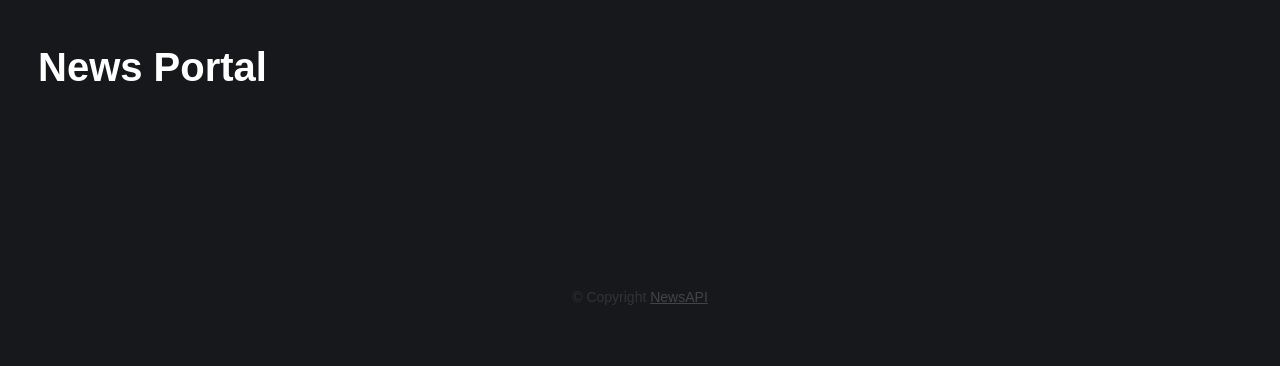
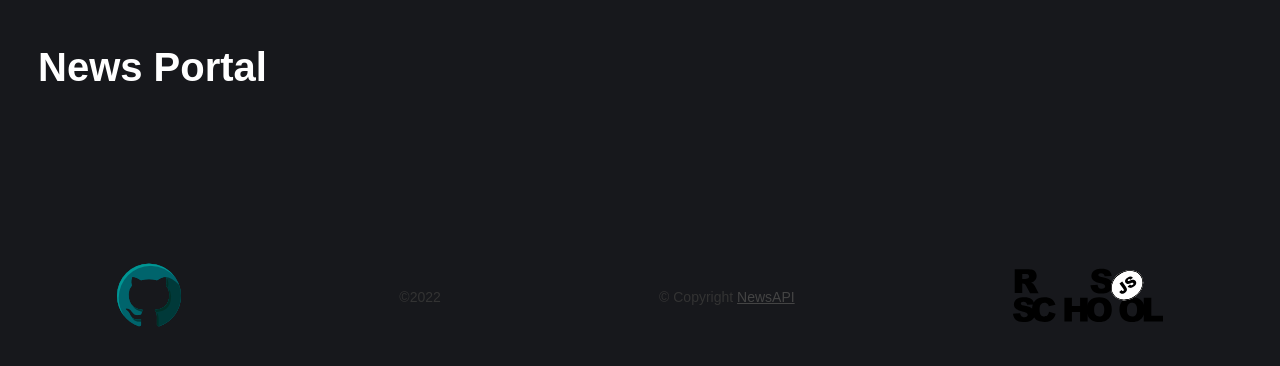
Before and after one commit to SvetlanaVl/JSFE2022Q3, a website built with webpack: page migration-newip-to-ts/src/index.html in a window 1280 px wide. Built offline with nearby package versions, Linux system fonts and the light colour scheme; no server answers.

Commit message:
feat: add a link to the github, the year of creation, the course logo in the footer

```diff
--- a/migration-newip-to-ts/src/global.css
+++ b/migration-newip-to-ts/src/global.css
@@ -17,7 +17,7 @@ footer {
   height: 100px;
   display: flex;
   align-items: center;
-  justify-content: center;
+  justify-content: space-around;
 }
 footer .copyright {
   font-size: 14px;
@@ -33,3 +33,6 @@ footer .copyright a:hover {
 footer .copyright:before {
   content: '©';
 }
+footer .img-rsschool {
+  width: 150px;
+}
--- a/migration-newip-to-ts/src/index.html
+++ b/migration-newip-to-ts/src/index.html
@@ -15,9 +15,16 @@
       <div class="news"></div>
     </main>
     <footer>
+      <a class="link" href="https://github.com/SvetlanaVl" target="_blank">
+        <img class="img-github" src="<%= require('./assets/github1.png') %>" alt="my github">
+      </a>
+      <p class="copyright">2022</p>
       <p class="copyright">
         Copyright <a href="https://newsapi.org">NewsAPI</a>
       </p>
+      <a class="link" href="https://rs.school/js/" target="_blank">
+        <img class="img-rsschool" src="<%= require('./assets/rs_school_js.svg') %>" alt="logo rs school">
+      </a>
     </footer>
 
     <template id="sourceItemTemp">
--- a/migration-newip-to-ts/webpack.config.js
+++ b/migration-newip-to-ts/webpack.config.js
@@ -27,6 +27,10 @@ const baseConfig = {
         test: /\.(eot|svg|ttf|woff|woff2|png|jpg|gif)$/i,
         type: 'asset',
       },
+      {
+        test: /\.(?:ico|gif|png|jpg|jpeg|svg)$/i,
+        type: 'asset/resource',
+      },
     ],
 
   },
@@ -36,6 +40,7 @@ const baseConfig = {
   output: {
     filename: 'index.js',
     path: path.resolve(__dirname, '../dist'),
+    assetModuleFilename: '../dist/assets/[hash][ext][query]',
   },
   plugins: [
     new HtmlWebpackPlugin({
```
Also changed, not shown: migration-newip-to-ts/src/assets/github1.png (added), migration-newip-to-ts/src/assets/rs_school_js.svg (added).
